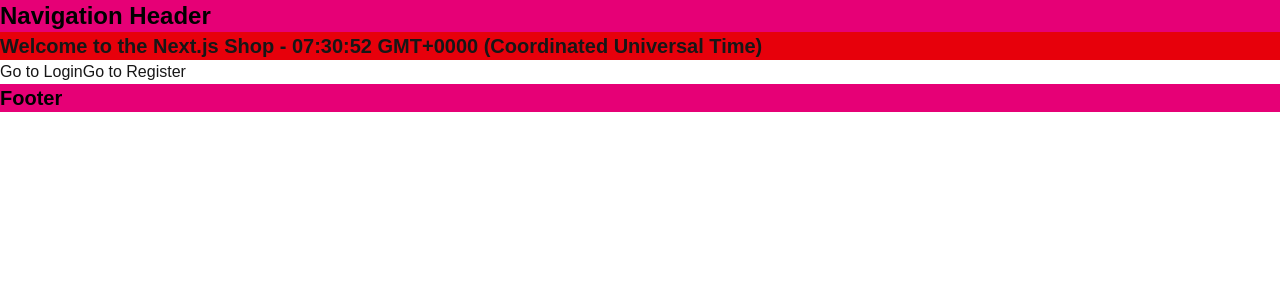
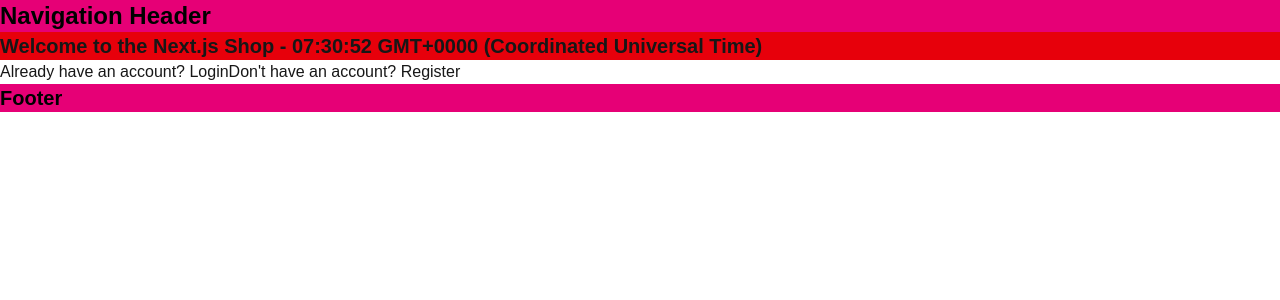
Before and after one commit to Yoon03-cloud/next.js_FullStack, a Next.js app in the folder next-shop/: page / in a window 1280 px wide. Shown: the top 300 px of the page. Built offline with nearby package versions, Linux system fonts and the light colour scheme.

Commit message:
new commit

```diff
--- a/next-shop/app/(auth)/login/page.tsx
+++ b/next-shop/app/(auth)/login/page.tsx
@@ -4,9 +4,9 @@
   return (
     <div>
       <h1>Login</h1>
-      <h2>
+      <button>
         Don`&lsquo;t have an account? <a href="/auth/register">Register</a>
-      </h2>
+      </button>
     </div>
   );
 }
--- a/next-shop/app/(auth)/register/page.tsx
+++ b/next-shop/app/(auth)/register/page.tsx
@@ -4,9 +4,9 @@
   return (
     <div>
       <h1>Register</h1>
-      <h2>
+      <button>
         Already have an account? <a href="/auth/login">Login</a>
-      </h2>
+      </button>
     </div>
   );
 }
--- a/next-shop/app/(root)/blog/author/page.tsx
+++ b/next-shop/app/(root)/blog/author/page.tsx
@@ -1,5 +1,5 @@
 function Author() {
-  return <div>Author</div>;
+  return <div>Author Information</div>;
 }
 
 export default Author;
--- a/next-shop/app/(root)/blog/page.tsx
+++ b/next-shop/app/(root)/blog/page.tsx
@@ -1,5 +1,5 @@
 function Blog() {
-  return <div>Blog</div>;
+  return <div>Blog Post</div>;
 }
 
 export default Blog;
--- a/next-shop/app/(root)/page.tsx
+++ b/next-shop/app/(root)/page.tsx
@@ -9,8 +9,8 @@
         Welcome to the Next.js Shop - {new Date().toTimeString()}
       </h1>
       {/* <CarouselComponent /> */}
-      <Link href="/login">Go to Login</Link>
-      <Link href="/register">Go to Register</Link>
+      <Link href="/login">Already have an account? Login</Link>
+      <Link href="/register">Don&apos;t have an account? Register</Link>
     </div>
   );
 }
--- a/next-shop/app/(root)/product/[productID]/error.tsx
+++ b/next-shop/app/(root)/product/[productID]/error.tsx
@@ -8,10 +8,10 @@
 }) {
   return (
     <div>
-      <h1>Something went wrong!</h1>
+      <h1>Something went wrong! </h1>
       <p>{error.message}</p>
 
-      <button onClick={() => reset()}>Try Again!</button>
+      <button onClick={() => reset()}>PleaseTry Again!</button>
     </div>
   );
 }
--- a/next-shop/app/error.tsx
+++ b/next-shop/app/error.tsx
@@ -2,7 +2,7 @@
 export default function Error({ error }: { error: Error; digest?: string }) {
   return (
     <div className="flex min-h-screen flex-col items-center justify-center">
-      <h1>Something went wrong!</h1>
+      <h1>Something went wrong! Please Try Again.</h1>
       <p>{error.message}</p>
     </div>
   );
```
